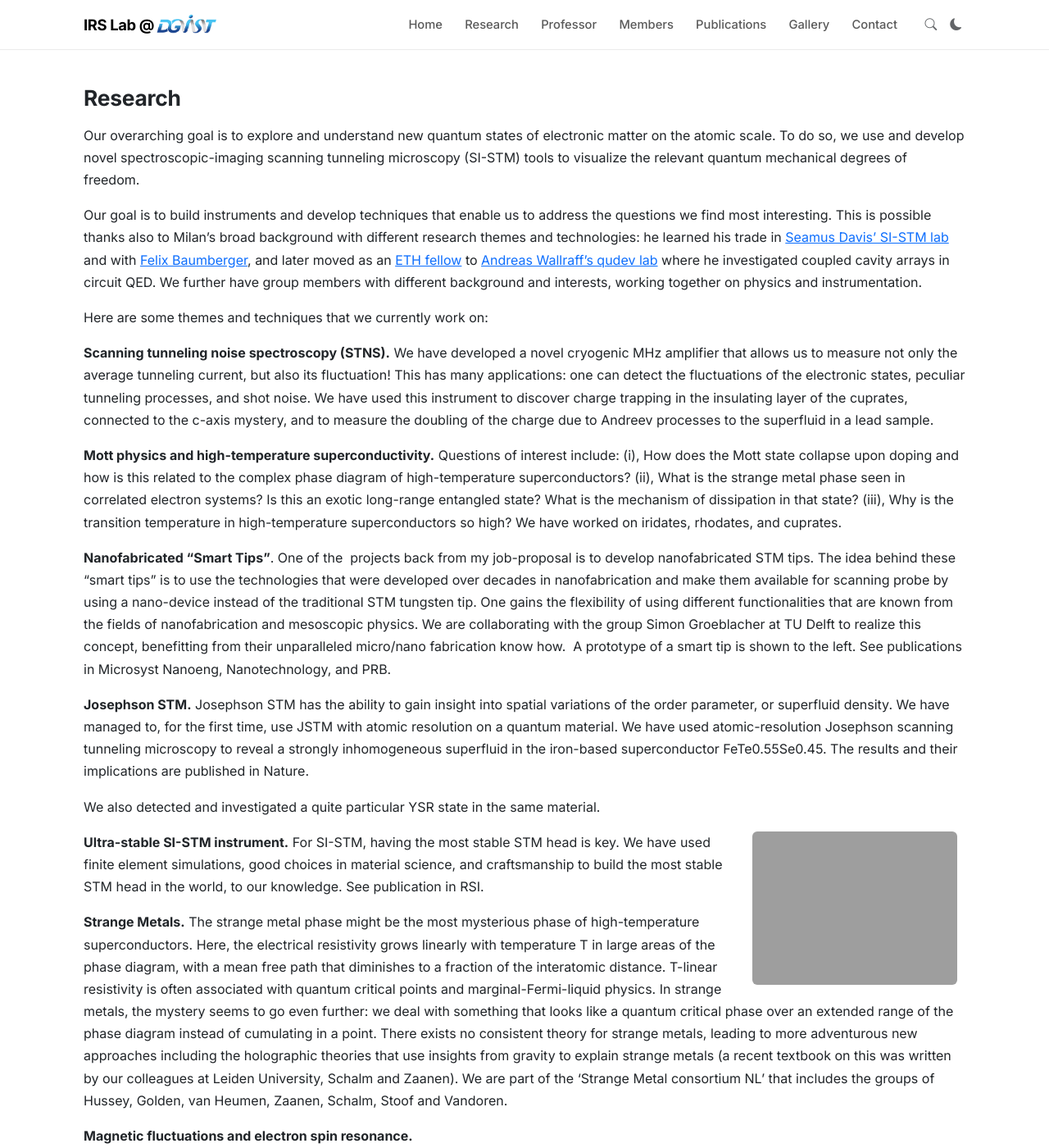
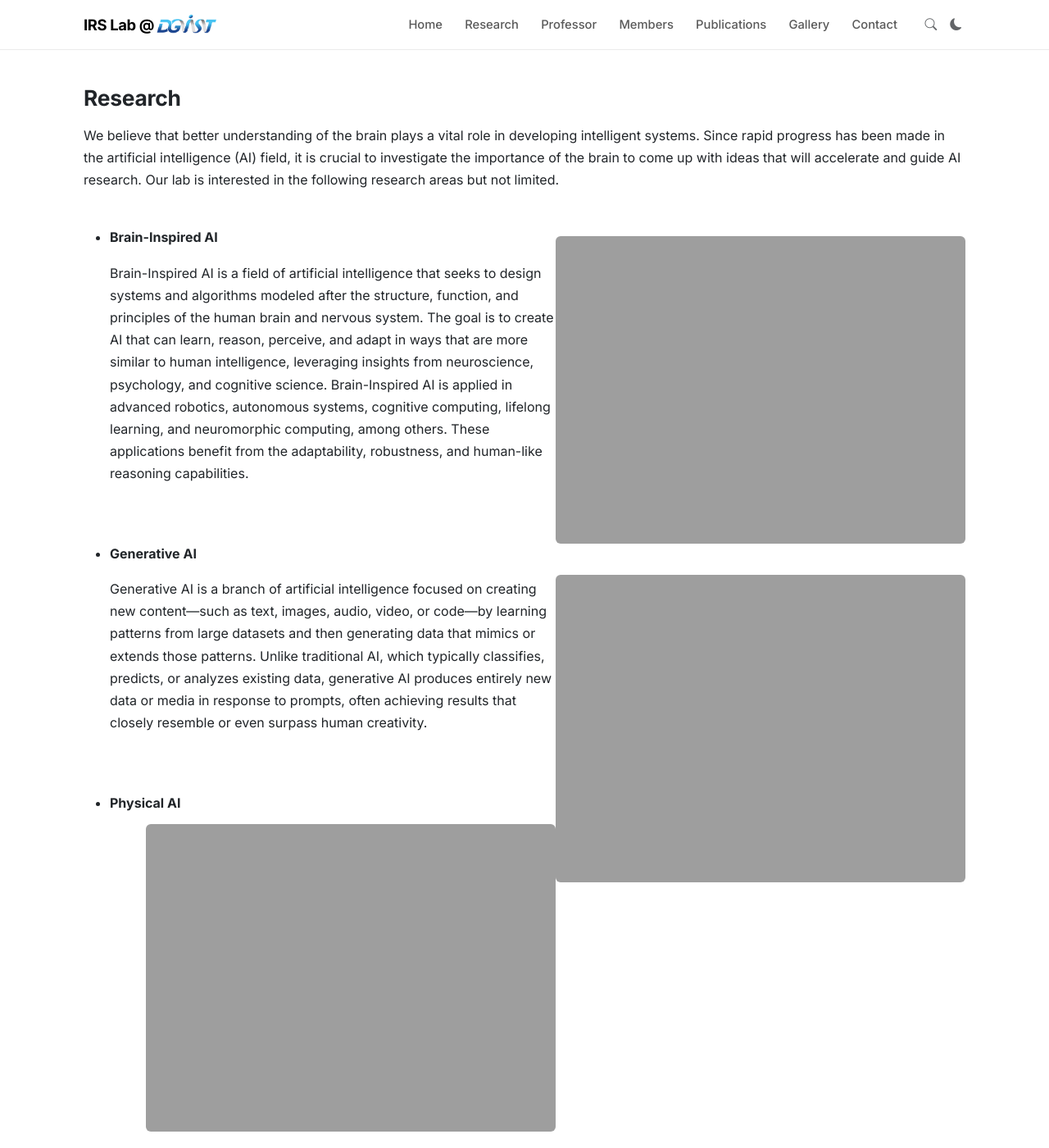
Before and after one commit to KNU-BrainAI/knu-brainailab.github.io, a Jekyll site: the page built from research.md, in a window 1280 px wide and 1400 px high. Shown: the whole window at 82% size. Built offline with Jekyll 4.4.1, drawn with Linux system fonts in a browser that asks for light colours; comment, search, counter and statistics services are not loaded; some of the changed text lies outside the part shown.

Commit message:
Update research.md

```diff
--- a/research.md
+++ b/research.md
@@ -1,48 +1,23 @@
 ---
-title: "IRS Lab - Research"
+title: "Brain AI Lab - Research"
 layout: textlay
-excerpt: "IRS Lab -- Research"
+excerpt: "Brain AI Lab -- Research"
 sitemap: false
 permalink: /research-ref/
 ---
 
 # Research
 
-Our overarching goal is to explore and understand new quantum states of electronic matter on the atomic scale. To do so, we use and develop novel spectroscopic-imaging scanning tunneling microscopy (SI-STM) tools to visualize the relevant quantum mechanical degrees of freedom.
+We believe that better understanding of the brain plays a vital role in developing intelligent systems. Since rapid progress has been made in the artificial intelligence (AI) field, it is crucial to investigate the importance of the brain to come up with ideas that will accelerate and guide AI research. Our lab is interested in the following research areas but not limited.<br><br>
 
-Our goal is to build instruments and develop techniques that enable us to address the questions we find most interesting. This is possible thanks also to Milan's broad background with different research themes and technologies: he learned his trade in [Seamus Davis’ SI-STM lab](http://davisgroup.lassp.cornell.edu/) and with [Felix Baumberger](http://dpmc.unige.ch/gr_baumberger/index.html), and later moved as an [ETH fellow](http://www.ethfellows.ethz.ch/) to [Andreas Wallraff’s qudev lab](http://www.qudev.ethz.ch/) where he investigated coupled cavity arrays in circuit QED. We further have group members with different background and interests, working together on physics and instrumentation.
+- **Brain-Inspired AI** ![]({{ site.url }}{{ site.baseurl }}/images/cnn.png){: style="width: 500px; float: right"}
 
-Here are some themes and techniques that we currently work on:
+  Brain-Inspired AI is a field of artificial intelligence that seeks to design systems and algorithms modeled after the structure, function, and principles of the human brain and nervous system. The goal is to create AI that can learn, reason, perceive, and adapt in ways that are more similar to human intelligence, leveraging insights from neuroscience, psychology, and cognitive science. Brain-Inspired AI is applied in advanced robotics, autonomous systems, cognitive computing, lifelong learning, and neuromorphic computing, among others. These applications benefit from the adaptability, robustness, and human-like reasoning capabilities.<br><br><br>
 
-**Scanning tunneling noise spectroscopy (STNS).** We have developed a novel cryogenic MHz amplifier that allows us to measure not only the average tunneling current, but also its fluctuation! This has many applications: one can detect the fluctuations of the electronic states, peculiar tunneling processes, and shot noise. We have used this instrument to discover charge trapping in the insulating layer of the cuprates, connected to the c-axis mystery, and to measure the doubling of the charge due to Andreev processes to the superfluid in a lead sample.
+- **Generative AI** ![]({{ site.url }}{{ site.baseurl }}/images/DAFT-GAN.png){: style="width: 500px; float: right"}
 
+  Generative AI is a branch of artificial intelligence focused on creating new content—such as text, images, audio, video, or code—by learning patterns from large datasets and then generating data that mimics or extends those patterns. Unlike traditional AI, which typically classifies, predicts, or analyzes existing data, generative AI produces entirely new data or media in response to prompts, often achieving results that closely resemble or even surpass human creativity. <br><br><br>
 
-**Mott physics and high-temperature superconductivity.** Questions of interest include: (i), How does the Mott state collapse upon doping and how is this related to the complex phase diagram of high-temperature superconductors? (ii), What is the strange metal phase seen in correlated electron systems? Is this an exotic long-range entangled state? What is the mechanism of dissipation in that state? (iii), Why is the transition temperature in high-temperature superconductors so high? We have worked on iridates, rhodates, and cuprates.
+- **Physical AI** ![]({{ site.url }}{{ site.baseurl }}/images/RT-2.png){: style="width: 500px; float: right"}
 
-**Nanofabricated "Smart Tips"**.
-![]({{ site.url }}{{ site.baseurl }}/images/respic/SmartTip.png){: style="width: 250px; float: left; margin: 0px  10px"}
-One of the  projects back from my job-proposal is to develop nanofabricated STM tips. The idea behind these “smart tips” is to use the technologies that were developed over decades in nanofabrication and make them available for scanning probe by using a nano-device instead of the traditional STM tungsten tip. One gains the flexibility of using different functionalities that are known from the fields of nanofabrication and mesoscopic physics. We are collaborating with the group Simon Groeblacher at TU Delft to realize this concept, benefitting from their unparalleled micro/nano fabrication know how.  A prototype of a smart tip is shown to the left. See publications in Microsyst Nanoeng, Nanotechnology, and PRB.
-
-**Josephson STM.** Josephson STM has the ability to gain insight into spatial variations of the order parameter, or superfluid density. We have managed to, for the first time, use JSTM with atomic resolution on a quantum material.
-We have used atomic-resolution Josephson scanning tunneling microscopy to reveal a strongly inhomogeneous superfluid in the iron-based superconductor FeTe0.55Se0.45. The results and their implications are published in Nature.
-
-We also detected and investigated a quite particular YSR state in the same material.
-
-**Ultra-stable SI-STM instrument.**  ![]({{ site.url }}{{ site.baseurl }}/images/respic/STMHead.png){: style="width: 250px; float: right; margin: 0px 10px"}
-For SI-STM, having the most stable STM head is key. We have used finite element simulations, good choices in material science, and craftsmanship to build the most stable STM head in the world, to our knowledge. See publication in RSI.
-
-
-**Strange Metals.** The strange metal phase might be the most mysterious phase of high-temperature superconductors. Here, the electrical resistivity grows linearly with temperature T in large areas of the phase diagram, with a mean free path that diminishes to a fraction of the interatomic distance. T-linear resistivity is often associated with quantum critical points and marginal-Fermi-liquid physics. In strange metals, the mystery seems to go even further: we deal with something that looks like a quantum critical phase over an extended range of the phase diagram instead of cumulating in a point. There exists no consistent theory for strange metals, leading to more adventurous new approaches including the holographic theories that use insights from gravity to explain strange metals (a recent textbook on this was written by our colleagues at Leiden University, Schalm and Zaanen).
-We are part of the 'Strange Metal consortium NL' that includes the groups of Hussey, Golden, van Heumen, Zaanen, Schalm, Stoof and Vandoren.
-
-**Magnetic fluctuations and electron spin resonance.**
-![]({{ site.url }}{{ site.baseurl }}/images/respic/SpinFluc.png){: style="width: 70%; float: center; margin: 10px"}
-
-**Twisted bilayer graphene and other material with super-periodicities.**
-We have proposed that artificial super-periodicities can lead to improved superconductivity, both because of increased density of states and because of phase space arguments (see image from our SciPost publication below). Perhaps for different reasons, twisted bilayer graphene has been shown to superconduct! We are investigate this material with the groups of Efetov, Baumberger, and van der Molen.
-
-![]({{ site.url }}{{ site.baseurl }}/images/respic/SciPost.png){: style="width: 70%; float: center; margin: 0px"}
-
-### ... and more.
-
-<br><br>
+  Physical AI is an emerging and transformative discipline that fuses artificial intelligence with robotics, enabling machines to not only process information but also perceive, reason, and act within the real, physical world. Unlike traditional AI—which is confined to software, digital data, and virtual environments—Physical AI is embodied in hardware systems such as robots, drones, autonomous vehicles, and smart devices that interact directly with their surroundings. <br><br><br>
```
